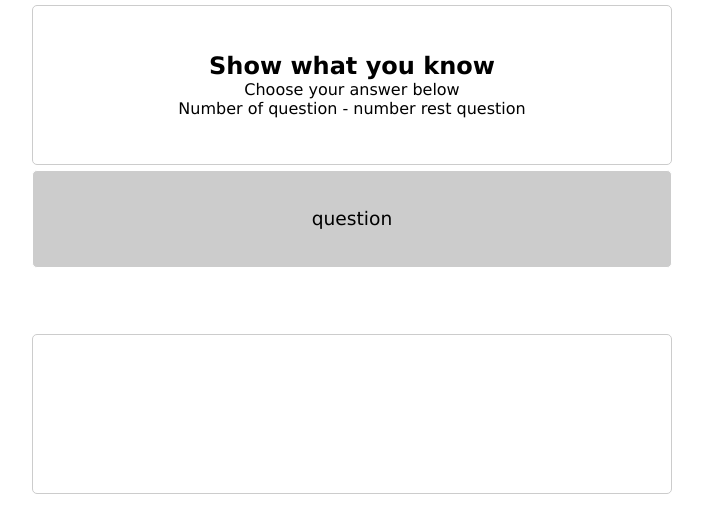
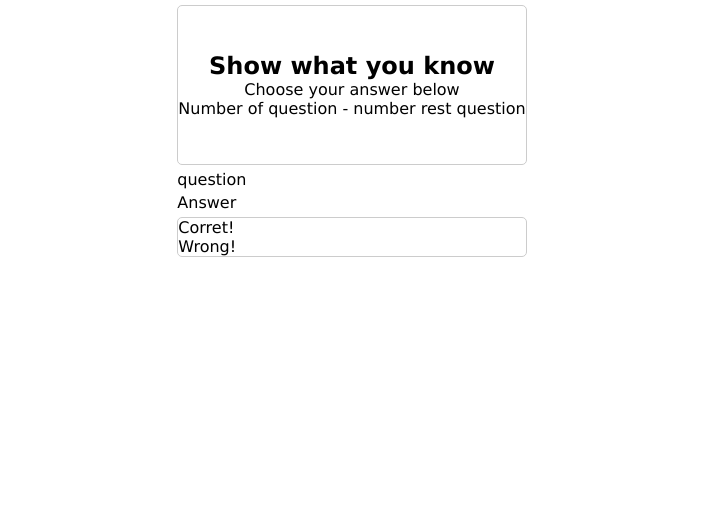
Before and after one commit to rniochy/redux-react-usecontext, a React (Vite) app: page / in a window 1280 px wide. Shown: the top 532 px of the page, without its empty margins (288-991 px from the left). Built offline with nearby package versions, Linux system fonts and the light colour scheme.

Commit message:
added data

```diff
--- a/component/answer/index.jsx
+++ b/component/answer/index.jsx
@@ -3,7 +3,7 @@ import React from 'react';
 const Answer = () => {
     return (
         <div className='answer-content content'>
-             <h1>Answer</h1>
+             <p>Answer</p>
         </div>
     );
 }
--- a/component/question/question.css
+++ b/component/question/question.css
@@ -1,11 +1,3 @@
 .question-content {
-     background-color: #ccc;
-     color: #000000;
-     border: 1px solid #ffffff;
-     height: 5vh;
-     padding: 3rem;
-     display: flex;
-     align-items: center;
-     justify-content: center;
-     font-size: 14pt;
+
 }
--- a/component/quiz/index.jsx
+++ b/component/quiz/index.jsx
@@ -4,9 +4,9 @@ import Question from '../question';
 
 const Quiz = () => {
     return (
-        <div className='quiz-content content'>
-            <Question/>
-            <Answer/>
+        <div className='quiz-content'>
+          <div> <Question/></div>
+          <div> <Answer/></div>
         </div>
     );
 }
--- a/component/quiz/quiz.css
+++ b/component/quiz/quiz.css
@@ -1,3 +1,6 @@
 .quiz-content {
-
+          display: flex;
+          flex-direction: row;
+          align-items: center;
+          justify-content: center;
   }
--- a/src/index.css
+++ b/src/index.css
@@ -15,9 +15,8 @@ body {
 }
 
 .content {
-   height: 20vh;
-   width: 50vw;
-   color: #ffffff;
+   width: 100%;
+   color: #000000;
    margin-top: .3rem;
    border-radius: 5px;
 }
```
